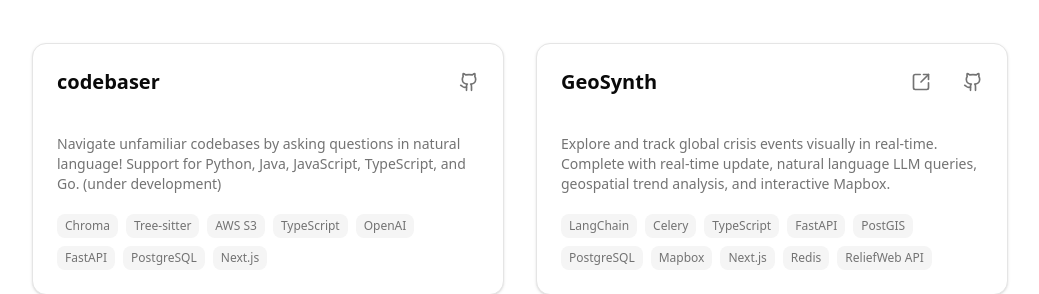
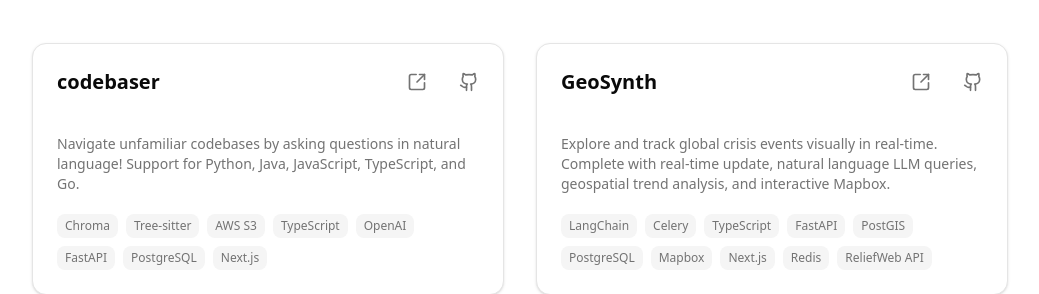
Before and after one commit to akashm6/current_portfolio, a Next.js app: page / in a window 1280 px wide. Shown: the part 2160-2454 px from the top of the page, without its empty margins (120-1159 px from the left). Built offline with nearby package versions, Linux system fonts and the light colour scheme.

Commit message:
updated project links

```diff
--- a/src/components/Projects.jsx
+++ b/src/components/Projects.jsx
@@ -9,7 +9,7 @@
   {
     name: "codebaser",
     description:
-      "Navigate unfamiliar codebases by asking questions in natural language! Support for Python, Java, JavaScript, TypeScript, and Go. (under development)",
+      "Navigate unfamiliar codebases by asking questions in natural language! Support for Python, Java, JavaScript, TypeScript, and Go.",
     tools: [
       "Chroma",
       "Tree-sitter",
@@ -21,6 +21,7 @@
       "Next.js",
     ],
     github: "https://github.com/akashm6/codebaser",
+    external_link: "https://codebaser.vercel.app/",
   },
   {
     name: "GeoSynth",
```
